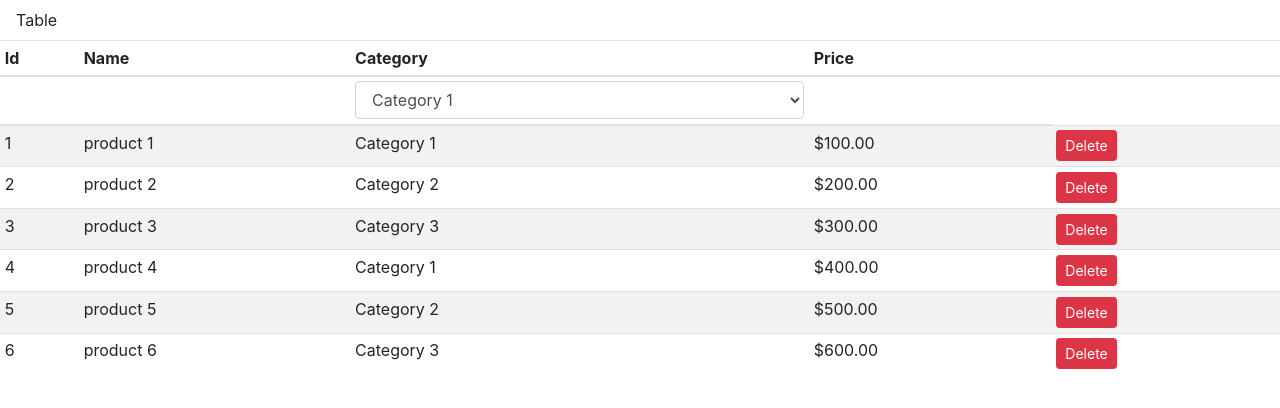
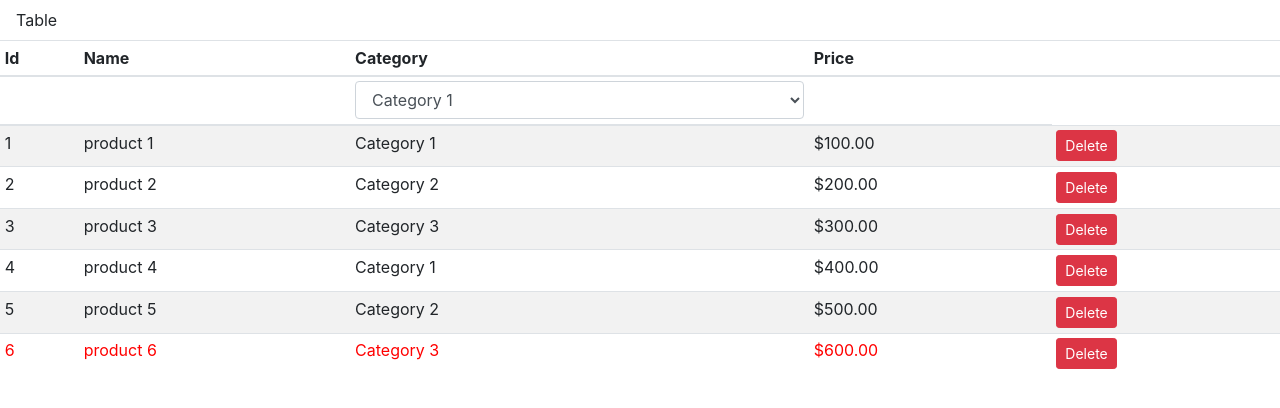
Before and after one commit to datskovskiy/angular_test_project, an Angular app: page / in a window 1280 px wide. Shown: the top 408 px of the page. Built offline with nearby package versions, Linux system fonts and the light colour scheme.

Commit message:
Add class in template

```diff
--- a/src/app/my-table/my-table.component.css
+++ b/src/app/my-table/my-table.component.css
@@ -0,0 +1,3 @@
+.textRed {
+    color: red;
+}
--- a/src/app/my-table/my-table.component.html
+++ b/src/app/my-table/my-table.component.html
@@ -23,7 +23,7 @@
       <td colspan="3">There are no products</td>
     </ng-template>
     <ng-template #datatableBlock>
-      <tr *ngFor="let p of getProducts()">
+      <tr *ngFor="let p of getProducts()" [class.textRed]="p.price > 500 ? true : false" >
         <td>{{p.id}}</td>
         <td>{{p.name}}</td>
         <td>{{p.category}}</td>
```
